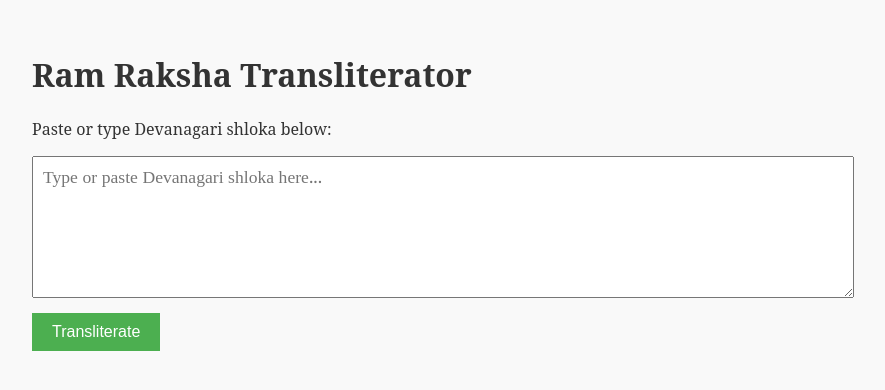
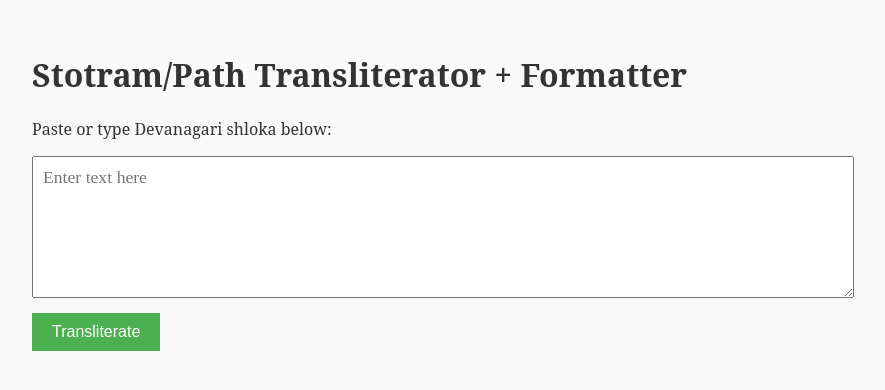
Before and after one commit to certifiedbliss/dev-iast-thingy, a plain HTML site: page index.html in a window 1280 px wide. Shown: the whole page, without its empty margins (208-1093 px from the left). Drawn offline with Linux system fonts and the light colour scheme.

Commit message:
Update index.html

```diff
--- a/index.html
+++ b/index.html
@@ -2,7 +2,7 @@
 <html lang="en">
 <head>
   <meta charset="UTF-8">
-  <title>Ram Raksha Transliterator</title>
+  <title>Stotram/Path Transliterator + Formatter</title>
   <style>
     body {
       font-family: 'Noto Serif', serif;
@@ -51,10 +51,10 @@
 </head>
 <body>
 
-  <h1>Ram Raksha Transliterator</h1>
+  <h1>Stotram/Path Transliterator + Formatter</h1>
   <p>Paste or type Devanagari shloka below:</p>
 
-  <textarea id="devInput" placeholder="Type or paste Devanagari shloka here..."></textarea>
+  <textarea id="devInput" placeholder="Enter text here"></textarea>
   <button onclick="processInput()">Transliterate</button>
 
   <div id="output"></div>
```
